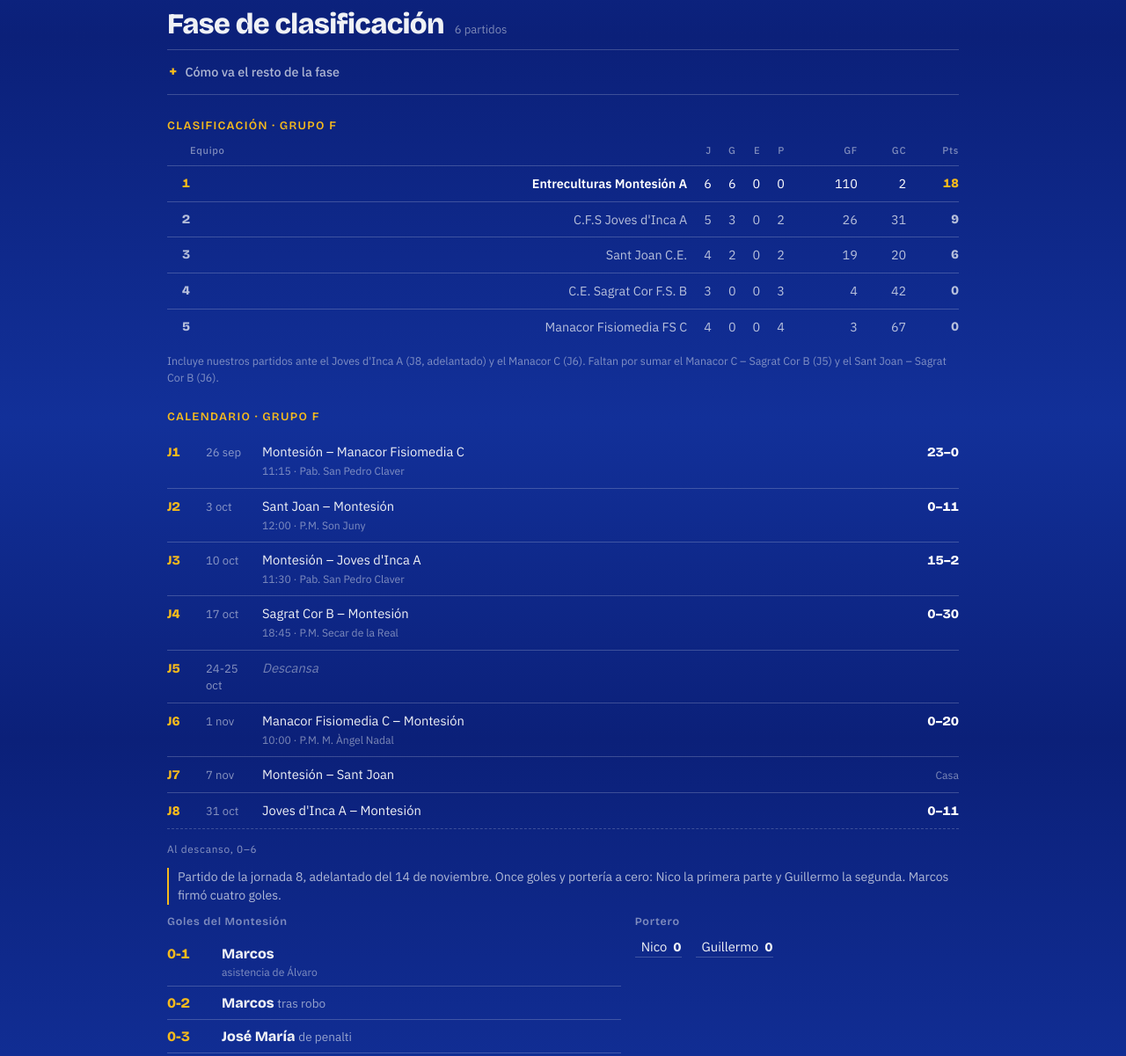
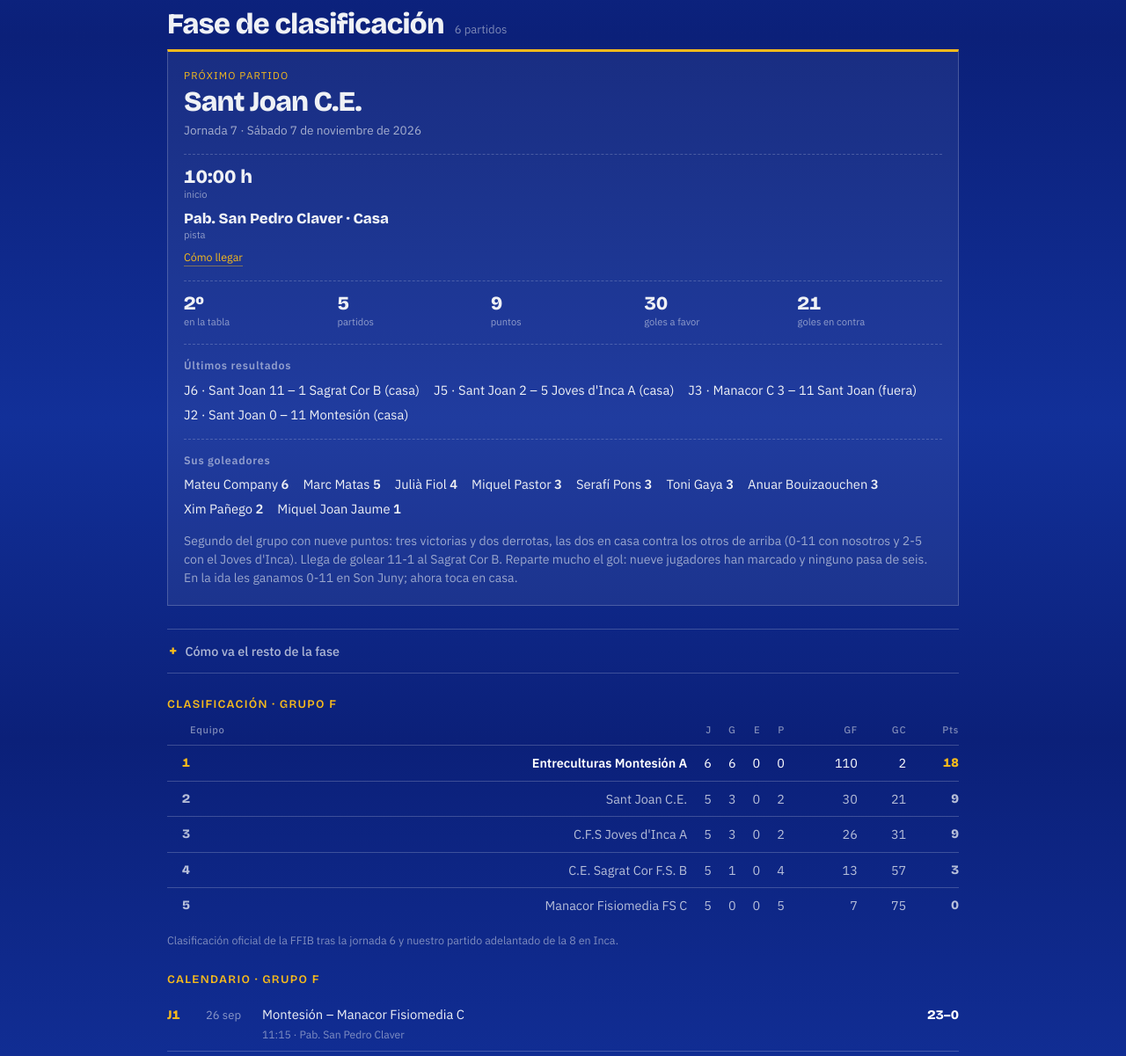
Before and after one commit to paufornertodo/montesioncadetea, a plain HTML site: page index.html in a window 1280 px wide. Shown: the part 759-1960 px from the top of the page at 88% size. Drawn offline with nearby package versions, Linux system fonts and the light colour scheme.

Commit message:
Próximo rival (J7 Sant Joan), clasificación FFIB tras J6, top 20 y panorama de grupos
Co-Authored-By: Claude Opus 5.5 <noreply@anthropic.com>
Claude-Session: https://claude.ai/code/session_01VPZWJovLsErRdioCsmMkHG

```diff
--- a/datos.js
+++ b/datos.js
@@ -30,13 +30,13 @@ const COMPETICIONES = [
     grupo: "Grupo F",
     /* Clasificación oficial FFIB. nos:true marca al Montesión. */
     tabla: [
-      {eq:"Entreculturas Montesión A", nos:true, j:6, g:6, e:0, p:0, gf:110, gc:2, pts:18},
-      {eq:"C.F.S Joves d'Inca A",                j:5, g:3, e:0, p:2, gf:26, gc:31, pts:9},
-      {eq:"Sant Joan C.E.",                      j:4, g:2, e:0, p:2, gf:19, gc:20, pts:6},
-      {eq:"C.E. Sagrat Cor F.S. B",              j:3, g:0, e:0, p:3, gf:4,  gc:42, pts:0},
-      {eq:"Manacor Fisiomedia FS C",             j:4, g:0, e:0, p:4, gf:3,  gc:67, pts:0}
+      {eq:"Entreculturas Montesión A", nos:true, j:6, g:6, e:0, p:0, gf:110, gc:2,  pts:18},
+      {eq:"Sant Joan C.E.",                      j:5, g:3, e:0, p:2, gf:30,  gc:21, pts:9},
+      {eq:"C.F.S Joves d'Inca A",                j:5, g:3, e:0, p:2, gf:26,  gc:31, pts:9},
+      {eq:"C.E. Sagrat Cor F.S. B",              j:5, g:1, e:0, p:4, gf:13,  gc:57, pts:3},
+      {eq:"Manacor Fisiomedia FS C",             j:5, g:0, e:0, p:5, gf:7,   gc:75, pts:0}
     ],
-    tablaNota: "Incluye nuestros partidos ante el Joves d'Inca A (J8, adelantado) y el Manacor C (J6). Faltan por sumar el Manacor C – Sagrat Cor B (J5) y el Sant Joan – Sagrat Cor B (J6).",
+    tablaNota: "Clasificación oficial de la FFIB tras la jornada 6 y nuestro partido adelantado de la 8 en Inca.",
     /* Calendario oficial FFIB. casa:true = jugamos en casa. descansa:true = jornada libre.
        Cuando se juegue, el partido se añade abajo con jornada:N y el calendario muestra el resultado. */
     /* otros = el resto de partidos de la jornada (gl/gv = goles; null si no se ha jugado)
@@ -56,11 +56,11 @@ const COMPETICIONES = [
        otros:[{l:"Joves d'Inca A", v:"Manacor Fisiomedia C", gl:13, gv:0}]},
       {j:5,  fecha:"24-25 oct", descansa:true,
        otros:[{l:"Sant Joan", v:"Joves d'Inca A", gl:2, gv:5},
-              {l:"Manacor Fisiomedia C", v:"Sagrat Cor B", gl:null, gv:null}]},
+              {l:"Manacor Fisiomedia C", v:"Sagrat Cor B", gl:4, gv:8}]},
       {j:6,  fecha:"1 nov",  rival:"Manacor Fisiomedia C", casa:false, hora:"10:00", campo:"P.M. M. Àngel Nadal",
        descansaEq:"Joves d'Inca A",
-       otros:[{l:"Sant Joan", v:"Sagrat Cor B", gl:null, gv:null}]},
-      {j:7,  fecha:"7 nov",  rival:"Sant Joan",            casa:true,
+       otros:[{l:"Sant Joan", v:"Sagrat Cor B", gl:11, gv:1}]},
+      {j:7,  fecha:"7 nov",  rival:"Sant Joan",            casa:true, hora:"10:00", campo:"Pab. San Pedro Claver",
        descansaEq:"Manacor Fisiomedia C",
        otros:[{l:"Sagrat Cor B", v:"Joves d'Inca A", gl:null, gv:null}]},
       {j:8,  fecha:"31 oct", rival:"Joves d'Inca A",       casa:false, nota:"Adelantado del 14 nov",
@@ -452,21 +452,32 @@ const PROXIMOS = [
   },
   {
     competicion: "clasificacion",
-    rival: "Manacor Fisiomedia FS C",
-    jornada: "Jornada 6",
-    fecha: "Domingo 1 de noviembre de 2026",
+    rival: "Sant Joan C.E.",
+    jornada: "Jornada 7",
+    fecha: "Sábado 7 de noviembre de 2026",
     convocatoria: "",
     hora: "10:00 h",
-    campo: "P.M. Miquel Àngel Nadal (Manacor) · Fuera",
-    mapa: "https://www.google.com/maps/search/?api=1&query=Poliesportiu+Miquel+Angel+Nadal+Manacor",
-    clasificacion: { puesto:5, pj:3, pts:0, gf:3, gc:47 },
+    campo: "Pab. San Pedro Claver · Casa",
+    mapa: "https://www.google.com/maps/search/?api=1&query=Pabellon+San+Pedro+Claver+Colegio+Montesion+Palma",
+    clasificacion: { puesto:2, pj:5, pts:9, gf:30, gc:21 },
     ultimos: [
-      "J4 · Joves d'Inca 13 – 0 Manacor (fuera)",
-      "J3 · Manacor 3 – 11 Sant Joan (casa)",
-      "J1 · Montesión 23 – 0 Manacor (fuera)"
+      "J6 · Sant Joan 11 – 1 Sagrat Cor B (casa)",
+      "J5 · Sant Joan 2 – 5 Joves d'Inca A (casa)",
+      "J3 · Manacor C 3 – 11 Sant Joan (fuera)",
+      "J2 · Sant Joan 0 – 11 Montesión (casa)"
     ],
-    goleadores: [],
-    nota: "Colista con tres derrotas, tres goles a favor y 47 en contra. Ya le ganamos 23-0 en la primera jornada, y desde entonces ha encajado otros 24. El aviso no es el rival: es el horario, un domingo a las diez de la mañana y en Manacor, con el desplazamiento y el sintético de por medio."
+    goleadores: [
+      {n:"Mateu Company", g:6},
+      {n:"Marc Matas", g:5},
+      {n:"Julià Fiol", g:4},
+      {n:"Miquel Pastor", g:3},
+      {n:"Serafí Pons", g:3},
+      {n:"Toni Gaya", g:3},
+      {n:"Anuar Bouizaouchen", g:3},
+      {n:"Xim Pañego", g:2},
+      {n:"Miquel Joan Jaume", g:1}
+    ],
+    nota: "Segundo del grupo con nueve puntos: tres victorias y dos derrotas, las dos en casa contra los otros de arriba (0-11 con nosotros y 2-5 con el Joves d'Inca). Llega de golear 11-1 al Sagrat Cor B. Reparte mucho el gol: nueve jugadores han marcado y ninguno pasa de seis. En la ida les ganamos 0-11 en Son Juny; ahora toca en casa."
   }
 ];
 
@@ -500,28 +511,28 @@ const TOP_GOLEADORES = {
   titulo: "Top 20 goleadores",
   ambito: "Fase de clasificación cadete futsal, todos los grupos.",
   cuantos: 20,
-  nota: "Datos de la FFIB tras la jornada 5. A partir del empate a goles, el orden es el de la federación.",
+  nota: "Datos de la FFIB tras la jornada 6 (nosotros, con el partido adelantado de la 8 ya sumado). A partir del empate a goles, el orden es el de la federación.",
   lista: [
-    {n:"Alonso Bestard",      eq:"Entreculturas Montesión A", gr:"Grupo F", g:17, d:10, nos:true},
-    {n:"Sebastián Calvo",     eq:"Entreculturas Montesión A", gr:"Grupo F", g:14, d:8,  nos:true},
+    {n:"Alonso Bestard",      eq:"Entreculturas Montesión A", gr:"Grupo F", g:21, d:10, nos:true},
+    {n:"Sebastián Calvo",     eq:"Entreculturas Montesión A", gr:"Grupo F", g:17, d:8,  nos:true},
+    {n:"Fausto García",       eq:"S.E. Alcúdia Futsal A",     gr:"Grupo D", g:16, d:14},
+    {n:"Joan Pere Martín",    eq:"S.E. Alcúdia Futsal B",     gr:"Grupo C", g:14, d:8},
+    {n:"Adrián Cabra",        eq:"S.E. Alcúdia Futsal A",     gr:"Grupo D", g:13, d:10},
+    {n:"Daniel García",       eq:"S.E. Alcúdia Futsal A",     gr:"Grupo D", g:13, d:15},
     {n:"Nicolás Forner",      eq:"Entreculturas Montesión A", gr:"Grupo F", g:13, d:1,  nos:true},
-    {n:"Adrián Cabra",        eq:"S.E. Alcúdia Futsal A",     gr:"Grupo D", g:11, d:10},
-    {n:"Luis Magre",          eq:"Entreculturas Montesión A", gr:"Grupo F", g:10, d:21, nos:true},
-    {n:"Fausto García",       eq:"S.E. Alcúdia Futsal A",     gr:"Grupo D", g:10, d:14},
-    {n:"Daniel García",       eq:"S.E. Alcúdia Futsal A",     gr:"Grupo D", g:10, d:15},
-    {n:"Tomeu Isaac Tortella",eq:"S.E. Alcúdia Futsal B",     gr:"Grupo C", g:9,  d:5},
+    {n:"Marcos Pérez",        eq:"Entreculturas Montesión A", gr:"Grupo F", g:13, d:3,  nos:true},
+    {n:"Tomeu Isaac Tortella",eq:"S.E. Alcúdia Futsal B",     gr:"Grupo C", g:12, d:5},
+    {n:"Luis Magre",          eq:"Entreculturas Montesión A", gr:"Grupo F", g:12, d:21, nos:true},
+    {n:"Mauri Ríos",          eq:"Son Ferrer Atlètic",        gr:"Grupo D", g:10, d:8},
+    {n:"José María Bauzá de Mirabó", eq:"Entreculturas Montesión A", gr:"Grupo F", g:10, nos:true},
+    {n:"Lucas González",      eq:"Racing Club Andratx A",     gr:"Grupo A", g:9},
+    {n:"Álvaro Giménez",      eq:"Entreculturas Montesión A", gr:"Grupo F", g:9,  d:4,  nos:true},
+    {n:"Javier Francia",      eq:"Manacor Fisiomedia FS B",   gr:"Grupo D", g:9},
     {n:"Ion Jerónimo",        eq:"C.D. Son Oliva F.S. A",     gr:"Grupo A", g:8,  d:99},
-    {n:"Xavier Vallés",       eq:"C.F.S Joves d'Inca A",      gr:"Grupo F", g:8,  d:9},
-    {n:"Joan Pere Martín",    eq:"S.E. Alcúdia Futsal B",     gr:"Grupo C", g:7,  d:8},
-    {n:"Álvaro Giménez",      eq:"Entreculturas Montesión A", gr:"Grupo F", g:7,  d:4,  nos:true},
-    {n:"Adrià Descastelli",   eq:"S.E. Alcúdia Futsal A",     gr:"Grupo D", g:7,  d:5},
-    {n:"Bartomeu Amengual",   eq:"S.E. Alcúdia Futsal B",     gr:"Grupo C", g:6,  d:10},
-    {n:"Antonio C. Junior Alves", eq:"F.S. Atlètic Mercadal", gr:"Grupo B", g:6,  d:99},
-    {n:"Carlos González",     eq:"Entreculturas Montesión B", gr:"Grupo E", g:6,  d:10},
-    {n:"Aarón Pérez",         eq:"C.D. Son Oliva F.S. A",     gr:"Grupo A", g:6,  d:10},
-    {n:"Miguel Noguera",      eq:"C.F.S Joves d'Inca A",      gr:"Grupo F", g:6,  d:22},
-    {n:"Marcos Pérez",        eq:"Entreculturas Montesión A", gr:"Grupo F", g:6,  d:3,  nos:true},
-    {n:"Mauri Ríos",          eq:"Son Ferrer Atlètic",        gr:"Grupo D", g:5,  d:8}
+    {n:"Alan Artigao",        eq:"Son Ferrer Atlètic",        gr:"Grupo D", g:8},
+    {n:"Antonio C. Junior Alves", eq:"F.S. Atlètic Mercadal", gr:"Grupo B", g:8,  d:99},
+    {n:"Aitor Tejero",        eq:"S.E. Alcúdia Futsal A",     gr:"Grupo D", g:8},
+    {n:"Xavier Vallés",       eq:"C.F.S Joves d'Inca A",      gr:"Grupo F", g:8,  d:9}
   ]
 };
 
@@ -533,27 +544,26 @@ const PANORAMA = {
   en: "clasificacion",
   titulo: "Cómo va el resto de la fase",
   mejoresSegundos: 4,
-  notaTabla: "A División de Honor van los seis primeros y los cuatro mejores segundos. El orden de los segundos es una estimación por puntos y diferencia de goles; con los grupos a medio jugar puede cambiar, y la federación aplicará su propio criterio.",
-  /* Dos primeros de cada grupo, tras la jornada 2 */
+  notaTabla: "A División de Honor van los seis primeros y los cuatro mejores segundos. Los seis segundos empatan ahora a nueve puntos, así que el orden es una estimación por diferencia de goles; algunos llevan un partido menos, y la federación aplicará su propio criterio.",
+  /* Dos primeros de cada grupo, tras la jornada 6 (FFIB) */
   equipos: [
-    {g:"A", pos:1, eq:"Racing Club Andratx A",     pj:4, gf:27, gc:4,  pts:12},
-    {g:"A", pos:2, eq:"C.D. Son Oliva F.S. A",     pj:4, gf:28, gc:6,  pts:9},
-    {g:"B", pos:1, eq:"Colegio Montesión A",       pj:3, gf:14, gc:4,  pts:9},
-    {g:"B", pos:2, eq:"F.S. Atlètic Mercadal",     pj:3, gf:14, gc:6,  pts:9},
-    {g:"C", pos:1, eq:"S.E. Alcúdia Futsal B",     pj:3, gf:31, gc:5,  pts:9},
-    {g:"C", pos:2, eq:"Manacor Fisiomedia FS A",   pj:3, gf:15, gc:5,  pts:6},
-    {g:"D", pos:1, eq:"S.E. Alcúdia Futsal A",     pj:4, gf:52, gc:6,  pts:12},
-    {g:"D", pos:2, eq:"Son Ferrer Atlètic",        pj:3, gf:25, gc:11, pts:6},
-    {g:"E", pos:1, eq:"Bar Gost-Sagrat Cor B",     pj:4, gf:22, gc:3,  pts:12},
-    {g:"E", pos:2, eq:"Entreculturas Montesión B", pj:3, gf:11, gc:9,  pts:6, nos:true},
-    {g:"F", pos:1, eq:"Entreculturas Montesión A", pj:4, gf:79, gc:2,  pts:12, nos:true},
-    {g:"F", pos:2, eq:"C.F.S Joves d'Inca A",      pj:4, gf:26, gc:20, pts:9}
+    {g:"A", pos:1, eq:"Racing Club Andratx A",     pj:5, gf:39, gc:4,  pts:15},
+    {g:"A", pos:2, eq:"Bar Gost-Sagrat Cor A",     pj:5, gf:35, gc:9,  pts:9},
+    {g:"B", pos:1, eq:"Colegio Montesión A",       pj:5, gf:24, gc:8,  pts:15},
+    {g:"B", pos:2, eq:"C.E. Sagrat Cor F.S. A",    pj:5, gf:17, gc:13, pts:9},
+    {g:"C", pos:1, eq:"S.E. Alcúdia Futsal B",     pj:5, gf:49, gc:10, pts:15},
+    {g:"C", pos:2, eq:"Manacor Fisiomedia FS A",   pj:4, gf:24, gc:5,  pts:9},
+    {g:"D", pos:1, eq:"S.E. Alcúdia Futsal A",     pj:5, gf:70, gc:8,  pts:15},
+    {g:"D", pos:2, eq:"Son Ferrer Atlètic",        pj:5, gf:46, gc:16, pts:9},
+    {g:"E", pos:1, eq:"Bar Gost-Sagrat Cor B",     pj:5, gf:26, gc:3,  pts:15},
+    {g:"E", pos:2, eq:"Entreculturas Montesión B", pj:4, gf:18, gc:12, pts:9, nos:true},
+    {g:"F", pos:1, eq:"Entreculturas Montesión A", pj:6, gf:110,gc:2,  pts:18, nos:true},
+    {g:"F", pos:2, eq:"Sant Joan C.E.",            pj:5, gf:30, gc:21, pts:9}
   ],
   texto: [
-    "La fase son 31 equipos en seis grupos y solo diez pasan a División de Honor: los seis primeros más los cuatro mejores segundos. A falta de cinco jornadas hay cuatro equipos con pleno de victorias, y uno de ellos va destacado en todo.",
-    "Ese somos nosotros: 79 goles a favor y 2 en contra en cuatro partidos. El siguiente en la lista, <b>S.E. Alcúdia Futsal A</b>, lleva 52 y 6, también con pleno. Siguen siendo el rival de referencia y el cruce esperado para la segunda fase, aunque de momento la diferencia de pegada es nuestra.",
-    "Completan los plenos <b>Racing Club Andratx A</b> (27-4) y <b>Bar Gost-Sagrat Cor B</b> (22-3). Y hay una novedad en el grupo C: el <b>Alcúdia B</b> se ha disparado a 31-5 en tres jornadas, con Tortella (5) noveno de la fase con 9 goles. Es el tercer equipo del Alcúdia en esta fase y el club con más representación en el top 20.",
-    "Entre los segundos se ha movido todo otra vez. Entran el <b>Son Oliva A</b> (28-6, con dos jugadores en el top 20), el <b>Mercadal</b> y el <b>Joves d'Inca A</b>, los tres con nueve puntos, y el cuarto puesto es para el <b>Son Ferrer Atlètic</b>. Se quedan fuera el Manacor A y, esta vez sí, el Montesión B.",
-    "Lo mejor de la jornada para el club llega del grupo B: el <b>Colegio Montesión A</b> es líder con pleno de tres victorias y 14-4. Si acaba primero, serían tres equipos del colegio en División de Honor."
+    "Pasada la jornada 6, los seis líderes siguen con pleno de victorias: <b>Racing Andratx A</b>, <b>Colegio Montesión A</b>, <b>Alcúdia B</b>, <b>Alcúdia A</b>, <b>Bar Gost-Sagrat Cor B</b> y nosotros. Cinco de ellos llevan quince puntos; nosotros dieciocho, porque ya hemos jugado el partido adelantado de la jornada 8.",
+    "Nuestros números siguen siendo los mejores de la fase: 110 goles a favor y 2 en contra en seis partidos. El <b>Alcúdia A</b> es el que más se acerca (70-8 en cinco) y sigue siendo el rival de referencia para la segunda fase. Además, entre sus dos equipos, el Alcúdia mete a seis jugadores en el top 20, con Fausto García tercero (16).",
+    "Lo más curioso está entre los segundos: los seis empatan a nueve puntos. Por diferencia de goles entrarían el <b>Son Ferrer</b> (+30), el <b>Bar Gost-Sagrat Cor A</b> (+26), el <b>Manacor A</b> (+19) y el <b>Sant Joan</b> (+9), nuestro próximo rival. Se quedarían fuera el Montesión B (+6) y el Sagrat Cor A (+4), pero con tres partidos por delante esto se va a mover mucho. En tres grupos, además, el tercero también tiene nueve puntos: el Son Oliva A en el A, el Mercadal en el B y el Joves d'Inca A en el nuestro.",
+    "Para el club, buenas noticias en dos grupos: el <b>Colegio Montesión A</b> es líder del B con cinco de cinco, y el <b>Montesión B</b> es segundo del E con un partido menos que el resto, a tiro de los mejores segundos."
   ]
 };
--- a/index.html
+++ b/index.html
@@ -753,9 +753,11 @@ function pintarCompeticiones(){
     const deEsta = todos.filter(m=>m.comp===c.id);
     const vivos = deEsta.filter(enJuego);
     const jugados = deEsta.filter(m=>!enJuego(m)).slice().reverse();  // el más reciente, arriba
-    const rivalesConPartido = new Set(deEsta.map(m=>m.rival));
+    // un próximo partido se oculta cuando ya está jugado (mismo rival y misma jornada; la vuelta sigue saliendo)
+    const numJ = x => String(x==null?"":x).replace(/\D/g,"");
+    const yaJugado = p => deEsta.some(m => m.rival===p.rival && numJ(m.jornada)===numJ(p.jornada));
     const previa = vivos.map(m=>vivoHTML(m,c)).join("")
-      + PROXIMOS.filter(p=>p.competicion===c.id && !rivalesConPartido.has(p.rival)).map(proximoHTML).join("");
+      + PROXIMOS.filter(p=>p.competicion===c.id && !yaJugado(p)).map(proximoHTML).join("");
     const ficha = (c.formato||[]).length
       ? `<dl class="formato">${c.formato.map(([k,v])=>`<div><dt>${k}</dt><dd>${v}</dd></div>`).join("")}</dl>`
       : "";
```
